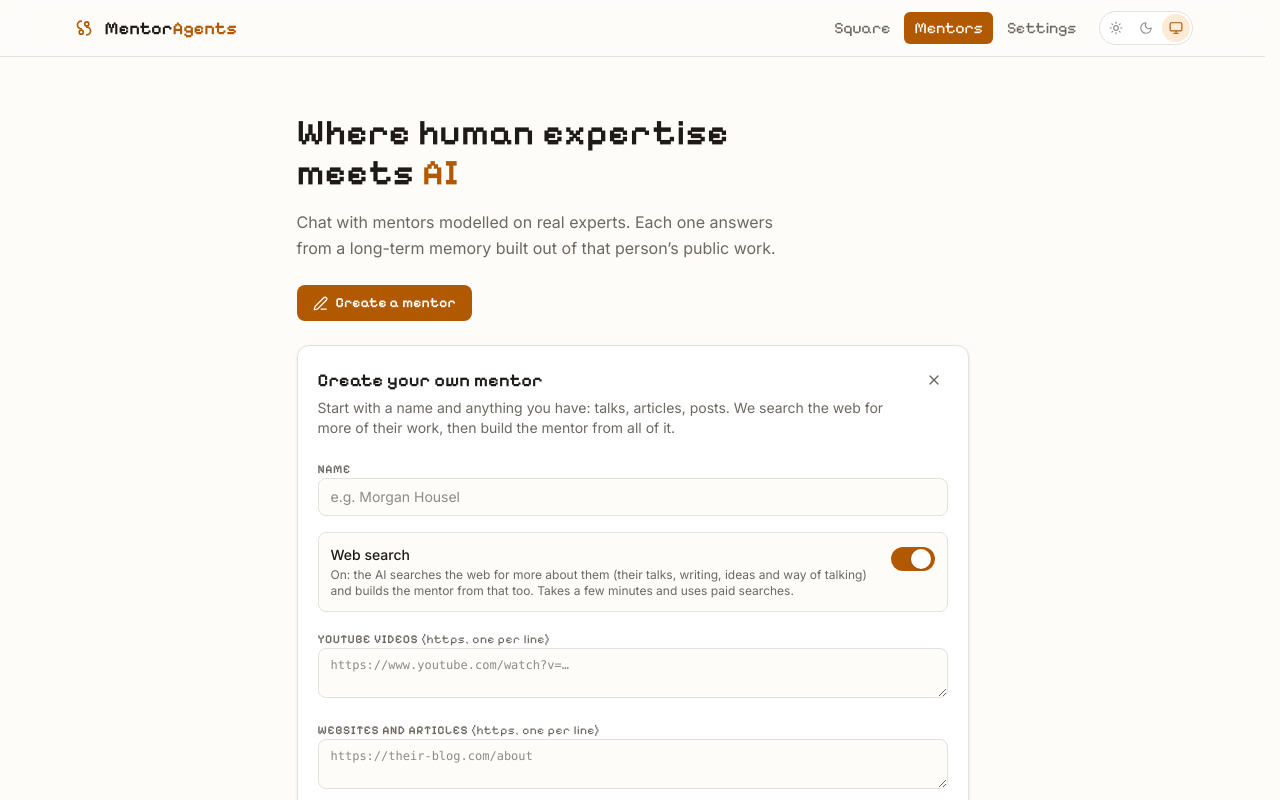
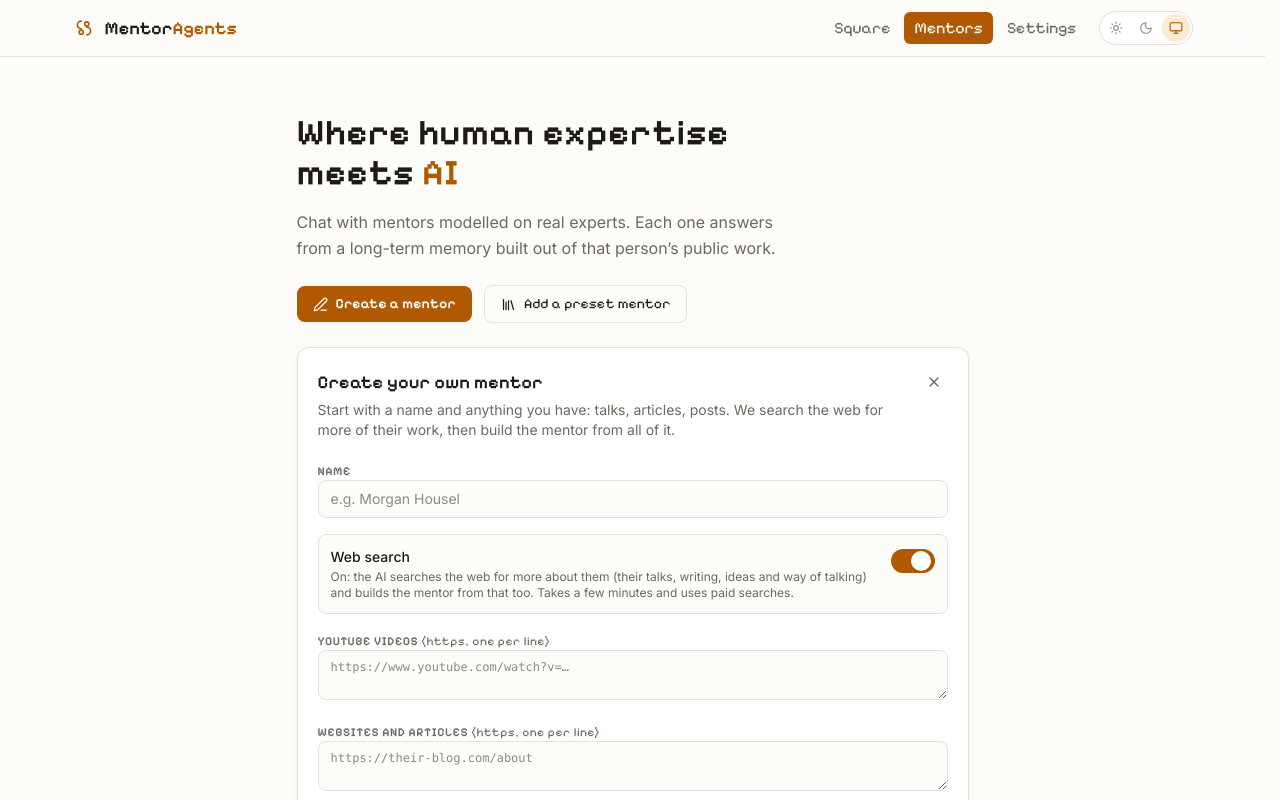
Before and after one commit to ananthanarayanan431/mentoragent, a React (Vite) app in the folder web/: page /mentors in a window 1280 px wide. Both pictures are taken after a click on the button "Create a mentor". Built offline with nearby package versions, Linux system fonts and the light colour scheme; no server answers.

Commit message:
feat(web): give preset mentors their own button on the mentors page

```diff
--- a/web/src/features/mentors/mentors-page.tsx
+++ b/web/src/features/mentors/mentors-page.tsx
@@ -1,4 +1,4 @@
-import { PenLine, UserPlus, Users } from 'lucide-react'
+import { Library, PenLine, UserPlus, Users } from 'lucide-react'
 import { useCallback, useEffect, useState } from 'react'
 
 import { CreateMentorForm } from './create-mentor-form'
@@ -18,6 +18,8 @@ import { API_BASE_URL } from '@/lib/config'
 import type { Mentor } from '@/lib/types'
 
 type Status = 'loading' | 'ready' | 'error'
+/** Which panel opens under the buttons: the create form or the preset picker. */
+type Panel = 'create' | 'preset' | null
 
 export function MentorsPage() {
   const [mentors, setMentors] = useState<Mentor[]>([])
@@ -46,11 +48,12 @@ export function MentorsPage() {
   const [poolLeft, setPoolLeft] = useState<number | null>(null)
   const [adding, setAdding] = useState(false)
   const [notice, setNotice] = useState('')
-  const [creating, setCreating] = useState(false)
+  const [panel, setPanel] = useState<Panel>(null)
+  const toggle = (next: Exclude<Panel, null>) => setPanel((open) => (open === next ? null : next))
 
   const created = useCallback((mentor: Mentor, researching: boolean) => {
     setMentors((current) => [...current, mentor])
-    setCreating(false)
+    setPanel(null)
     setNotice(
       researching
         ? `${mentor.name} was created. We are searching the web for more about them and building their memory; this takes a few minutes. Bring them to the square from their card when you are ready.`
@@ -122,12 +125,21 @@ export function MentorsPage() {
         <div className="mt-6 flex flex-wrap items-center gap-3">
           <button
             type="button"
-            onClick={() => setCreating((open) => !open)}
-            aria-expanded={creating}
+            onClick={() => toggle('create')}
+            aria-expanded={panel === 'create'}
             className="inline-flex items-center gap-2 rounded-lg bg-accent px-4 py-2 font-pixel text-sm font-semibold text-on-accent hover:bg-accent-hover"
           >
             <PenLine size={15} aria-hidden="true" />
             Create a mentor
+          </button>
+          <button
+            type="button"
+            onClick={() => toggle('preset')}
+            aria-expanded={panel === 'preset'}
+            className="inline-flex items-center gap-2 rounded-lg border border-line px-4 py-2 text-sm font-medium hover:bg-raised"
+          >
+            <Library size={15} aria-hidden="true" />
+            Add a preset mentor
           </button>
           {poolLeft !== null && (
             <button
@@ -146,10 +158,15 @@ export function MentorsPage() {
         </div>
       </div>
 
-      {creating && (
+      {panel === 'preset' && (
         <div className="max-w-2xl">
           <PresetPicker onCreated={presetCreated} />
-          <CreateMentorForm onCreated={created} onCancel={() => setCreating(false)} />
+        </div>
+      )}
+
+      {panel === 'create' && (
+        <div className="max-w-2xl">
+          <CreateMentorForm onCreated={created} onCancel={() => setPanel(null)} />
         </div>
       )}
 
--- a/web/src/features/mentors/preset-picker.tsx
+++ b/web/src/features/mentors/preset-picker.tsx
@@ -21,10 +21,11 @@ function byCategory(presets: readonly Preset[]): [string, Preset[]][] {
 /**
  * Famous mentors whose background is stored with the agent, so no web research is
  * needed. Pick one, read who they are, then create them; they join your mentors,
- * not the square. Shows nothing if the agent offers none.
+ * not the square. Says so if the agent offers none.
  */
 export function PresetPicker({ onCreated }: Props) {
   const [presets, setPresets] = useState<Preset[]>([])
+  const [loaded, setLoaded] = useState(false)
   const [selectedId, setSelectedId] = useState<string | null>(null)
   const [creating, setCreating] = useState(false)
   const [error, setError] = useState('')
@@ -34,7 +35,10 @@ export function PresetPicker({ onCreated }: Props) {
     const controller = new AbortController()
     listPresets(controller.signal)
       .then(setPresets)
-      .catch(() => setPresets([])) // an older agent without presets: just the form
+      .catch(() => setPresets([])) // an older agent without presets
+      .finally(() => {
+        if (!controller.signal.aborted) setLoaded(true)
+      })
     return () => controller.abort()
   }, [])
 
@@ -55,7 +59,14 @@ export function PresetPicker({ onCreated }: Props) {
     }
   }
 
-  if (!presets.length) return null
+  if (!loaded) return null
+  if (!presets.length) {
+    return (
+      <p role="status" className="mt-6 text-sm text-muted">
+        No preset mentors are available from the agent right now.
+      </p>
+    )
+  }
 
   return (
     <section
```
Also changed, not shown: 2 other files (tests, documents, lock files or other folders).
